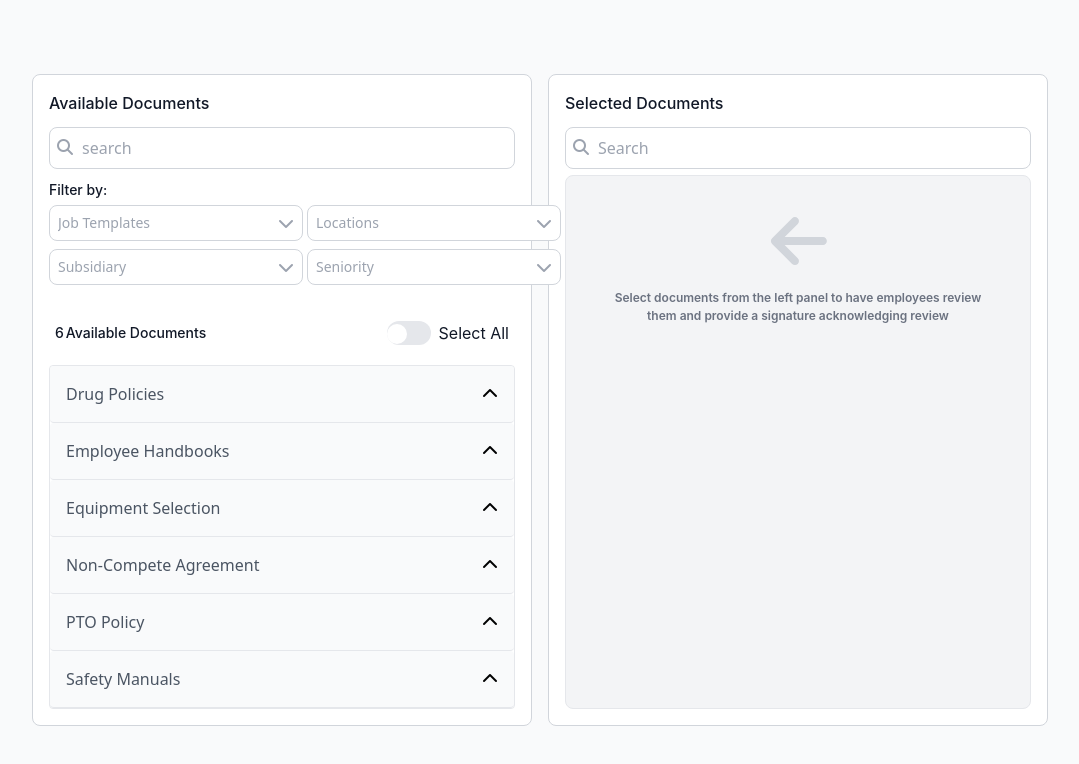
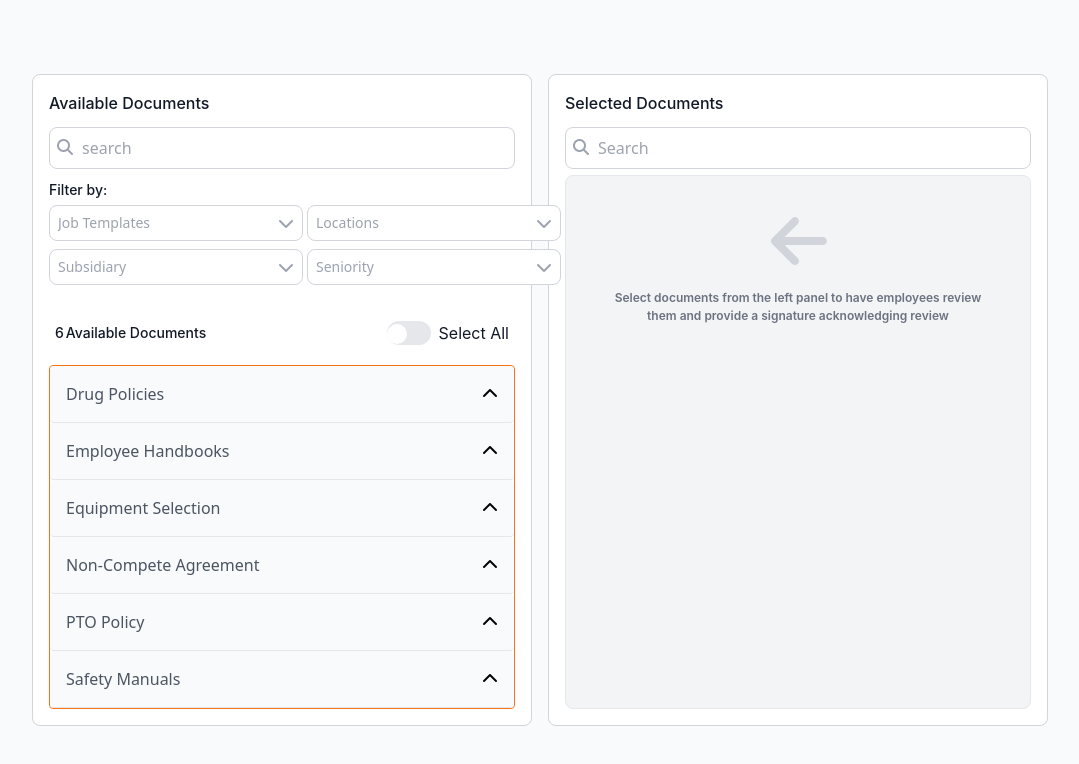
Before and after one commit to Koushith/Select-filter, a React (Vite) app: page / in a window 1280 px wide. Shown: the top 764 px of the page, without its empty margins (100-1179 px from the left). Built offline with nearby package versions, Linux system fonts and the light colour scheme; a web font is replaced by a local one.

Commit message:
changes border color

```diff
--- a/src/components/document-select/document-select.component.tsx
+++ b/src/components/document-select/document-select.component.tsx
@@ -113,7 +113,7 @@ export const DocumentSelect = () => {
           </div>
 
           {/* avaliable docs */}
-          <div className='w-full border rounded'>
+          <div className='w-full border  border-orange-500 rounded'>
             {filteredDocuments.length > 0 && (
               <>
                 {filteredDocuments.map((document) => (
```
